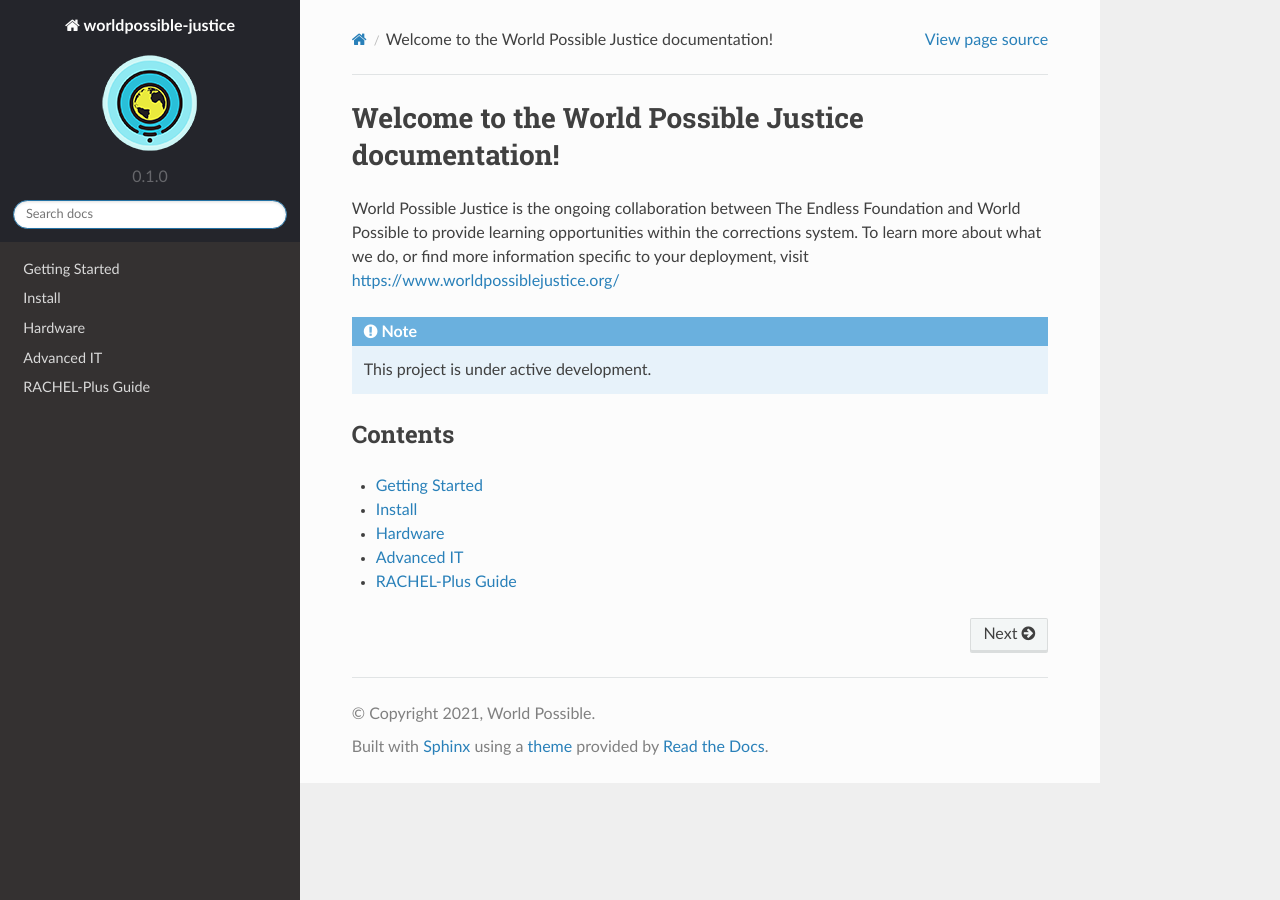
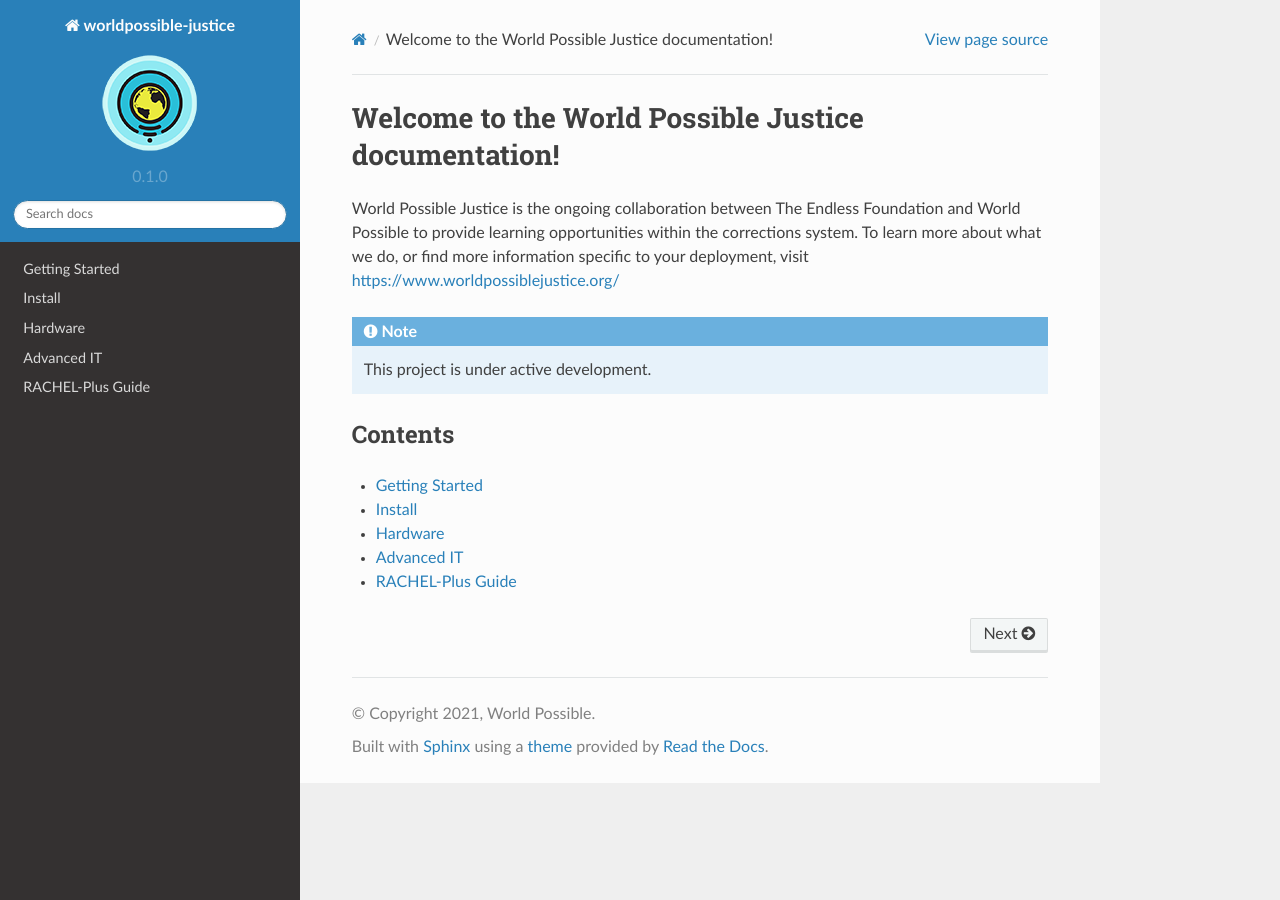
Before and after one commit to worldpossible/endless-docs, a Sphinx documentation site: the page built from docs/source/index.rst, in a window 1280 px wide. Built offline with Sphinx 7.4.7 and the Read the Docs theme 2.0.0, drawn with Linux system fonts in a browser that asks for light colours; pages that are not in the unit, such as notebooks, are missing from menus.

Commit message:
remove theme color for now

```diff
--- a/docs/source/conf.py
+++ b/docs/source/conf.py
@@ -36,7 +36,6 @@ html_logo = "logo.png"
 html_theme_options = {
     'logo_only': False,
     'display_version': True,
-    'style_nav_header_background' : '#24252b'
 }
 
 
```
